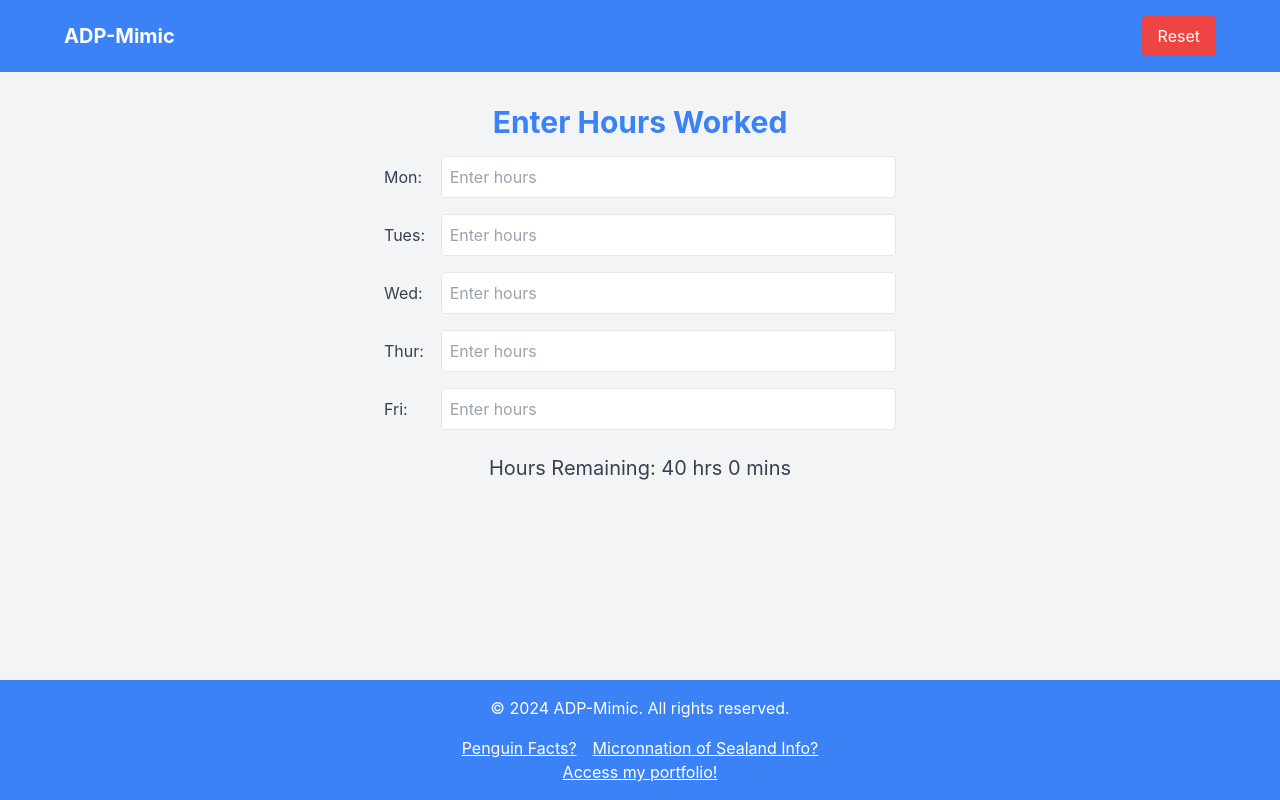
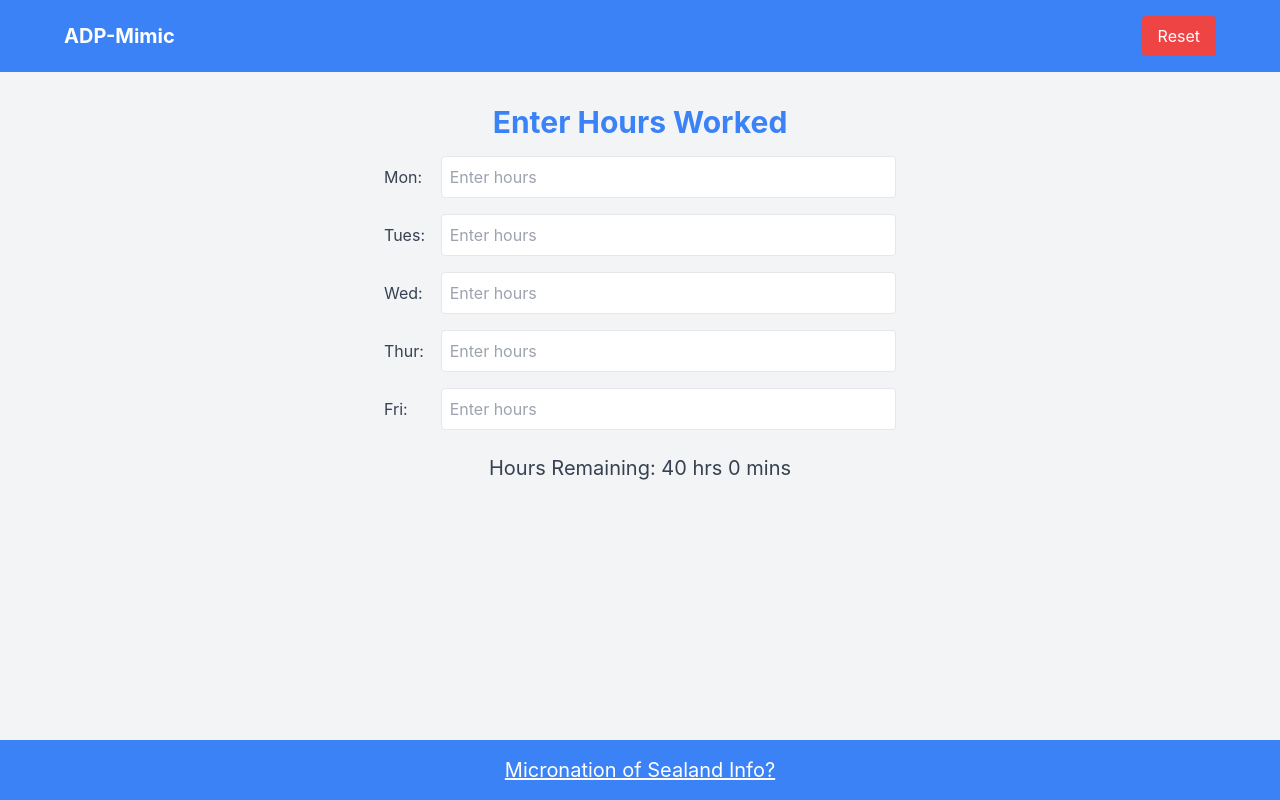
Before and after one commit to guerillaxgardener/adp-time-assistant, a React (Create React App) app: page / in a window 1280 px wide. Built offline with nearby package versions, Linux system fonts and the light colour scheme.

Commit message:
LINKS AND SLIDERS

```diff
--- a/package.json
+++ b/package.json
@@ -13,6 +13,8 @@
     "react": "^18.3.1",
     "react-dom": "^18.3.1",
     "react-scripts": "5.0.1",
+    "react-slick": "^0.30.2",
+    "slick-carousel": "^1.8.1",
     "typescript": "^4.9.5",
     "web-vitals": "^2.1.4"
   },
@@ -41,6 +43,7 @@
     ]
   },
   "devDependencies": {
+    "@types/react-slick": "^0.23.13",
     "autoprefixer": "^10.4.20",
     "postcss": "^8.4.41",
     "tailwindcss": "^3.4.10"
--- a/src/App.tsx
+++ b/src/App.tsx
@@ -2,6 +2,8 @@ import React, { useState, useEffect } from 'react';
 import MessageComponent from './components/MessageComponent';
 import Modal from './components/Modal';
 import Footer from './components/Footer';
+import 'slick-carousel/slick/slick.css';
+import 'slick-carousel/slick/slick-theme.css';
 
 const App: React.FC = () => {
   const [hours, setHours] = useState<{ Mon: string; Tues: string; Wed: string; Thur: string; Fri: string }>(() => {
@@ -122,11 +124,11 @@ const App: React.FC = () => {
           {/* Second Modal */}
           <Modal isOpen={modalsOpen.modal2} onClose={() => closeModal('modal2')}>
   <div>
-    <h2 className="text-2xl font-bold mb-4">The Principality of Sealand</h2>
+    <h2 className="text-2xl font-bold mb-4 space-y-2">The Principality of Sealand</h2>
     <p className="mb-4">
       The Principality of Sealand is a self-proclaimed micronation located on a former World War II sea fort, known as HM Fort Roughs, in the North Sea. Just off the coast of Suffolk, England, Sealand was established by the Bates family in 1967. Although it is not officially recognized by any government, Sealand operates with its own flag, currency, and even passports. Here are some fascinating facts and events in the history of this unique micronation.
     </p>
-    <ul className="list-disc list-inside">
+    <ul className="list-disc list-inside space-y-2">
       <li>Sealand was founded on September 2, 1967, by Paddy Roy Bates, a former British Army Major who declared the fort an independent sovereign state.</li>
       <li>In 1968, a British workman entered Sealand’s territory, prompting Roy Bates to fire warning shots. The British government later took the case to court, but the judge ruled that Sealand was outside British jurisdiction.</li>
       <li>Sealand has its own constitution, established in 1975, which includes a preamble and seven articles.</li>
--- a/src/components/Footer.tsx
+++ b/src/components/Footer.tsx
@@ -1,4 +1,5 @@
 import React from 'react';
+import Slider from 'react-slick';
 
 interface FooterProps {
   openModal1: () => void;
@@ -6,35 +7,40 @@ interface FooterProps {
 }
 
 const Footer: React.FC<FooterProps> = ({ openModal1, openModal2 }) => {
+  const links = [
+    { text: 'Penguin Facts?', action: openModal1 },
+    { text: 'Micronation of Sealand Info?', action: openModal2 },
+  ];
+
+  const settings = {
+    dots: false,
+    infinite: true,
+    speed: 500,
+    slidesToShow: 1,
+    slidesToScroll: 1,
+    autoplay: true,
+    autoplaySpeed: 3000,
+    arrows: false,
+    centerMode: true,
+    centerPadding: '0px',
+    variableWidth: false,
+  };
+
   return (
     <footer className="w-full bg-blue-500 text-white py-4">
       <div className="max-w-6xl mx-auto text-center">
-        <p>&copy; {new Date().getFullYear()} ADP-Mimic. All rights reserved.</p>
-        {/* <p>
-          Built with 💙 by michael!
-        </p> */}
-        <button
-          onClick={openModal1}
-          className="text-white underline mt-4 mr-4"
-        >
-          Penguin Facts?
-        </button>
-        <button
-          onClick={openModal2}
-          className="text-white underline mt-4"
-        >
-         Micronnation of Sealand Info?
-        </button>
-        <p>
-          <a
-            href="https://micfolio.netlify.app/"
-            className="text-white underline hover:text-gray-300"
-            target="_blank"
-            rel="noopener noreferrer"
-          >
-            Access my portfolio!
-          </a>
-        </p>
+        <Slider {...settings}>
+          {links.map((link, index) => (
+            <div key={index} className="flex justify-center">
+              <button
+                onClick={link.action}
+                className="text-white underline text-xl"
+              >
+                {link.text}
+              </button>
+            </div>
+          ))}
+        </Slider>
       </div>
     </footer>
   );
--- a/src/components/Modal.tsx
+++ b/src/components/Modal.tsx
@@ -49,6 +49,15 @@ const Modal: React.FC<ModalProps> = ({ isOpen, onClose, children }) => {
           &times;
         </button>
         {children}
+        <div className="text-center mt-6">
+          <button
+            onClick={onClose}
+            className="bg-red-500 text-white py-2 px-4 rounded hover:bg-red-600"
+            aria-label="Close Modal"
+          >
+            Close
+          </button>
+        </div>
       </div>
     </div>,
     document.body
--- a/src/index.tsx
+++ b/src/index.tsx
@@ -2,6 +2,8 @@ import React from 'react';
 import ReactDOM from 'react-dom';
 import './index.css';
 import App from './App';
+
+
 
 ReactDOM.render(
   <React.StrictMode>
```
Also changed, not shown: 1 other file (tests, documents, lock files or other folders).
